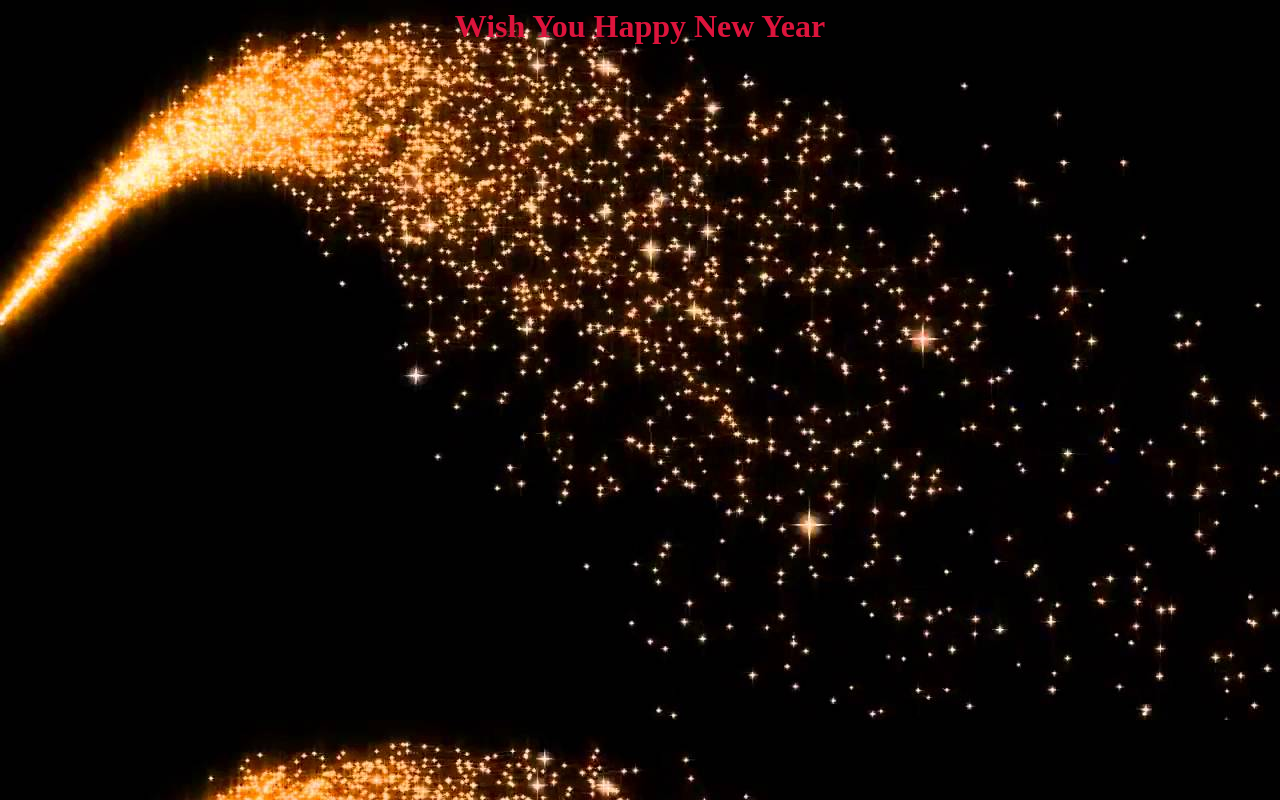
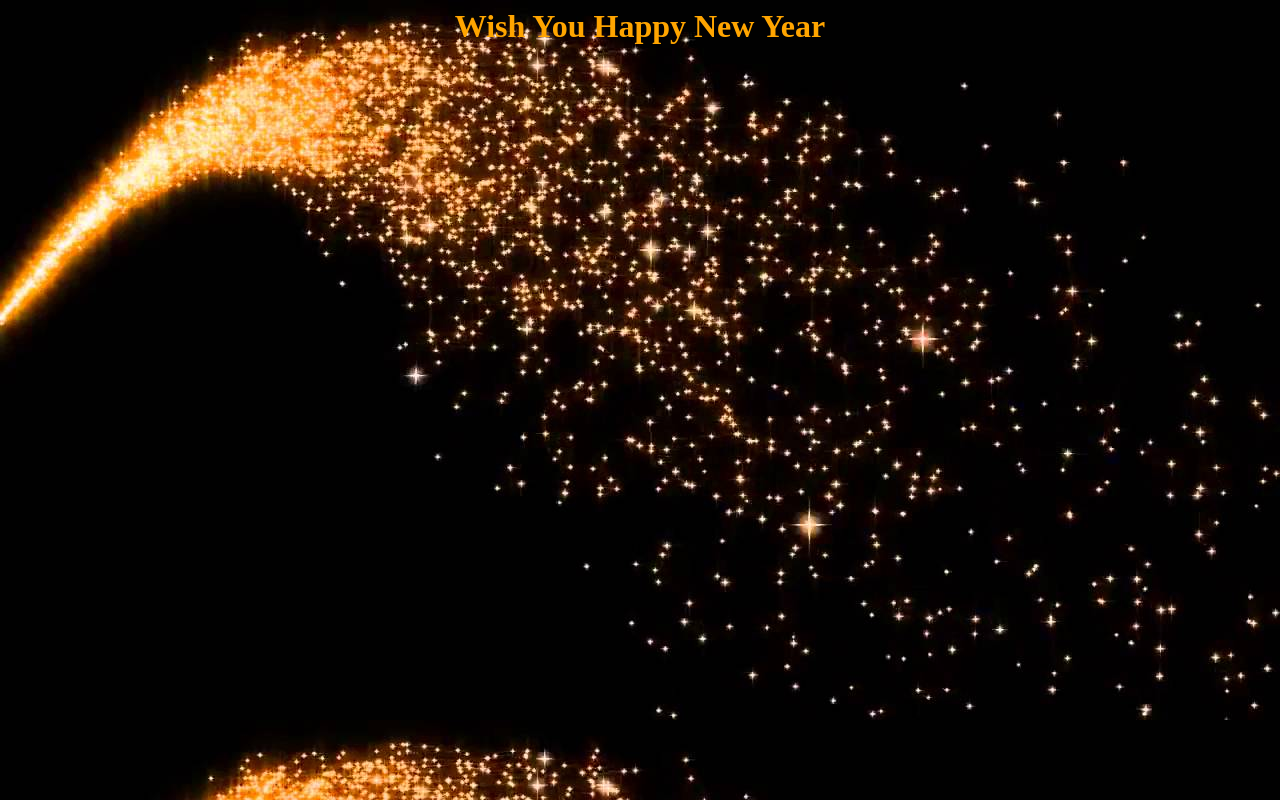
Before and after one commit to Sailaja-Namuduri/Sailaja-Namuduri.github.io, a plain HTML site: page index.html in a window 1280 px wide. Drawn offline with Linux system fonts and the light colour scheme.

Commit message:
Update index.html

```diff
--- a/index.html
+++ b/index.html
@@ -2,7 +2,7 @@
 <body background="maxresdefault.jpg" width="2000">
 
  <h1 align="center">
-   <div style="color:#DC143C;text-align:center;" >
+   <div style="color:orange" >
      Wish You Happy New Year
   </div>
  </h1>
```
